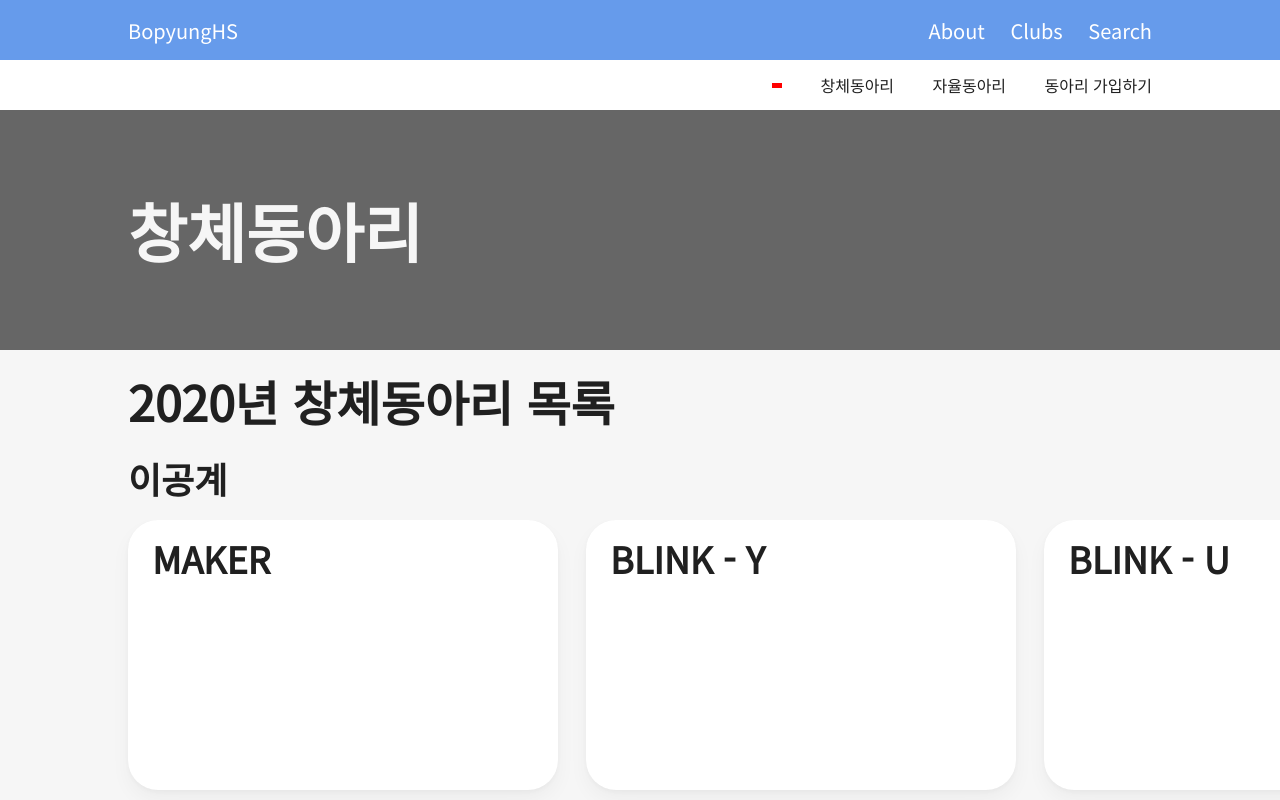
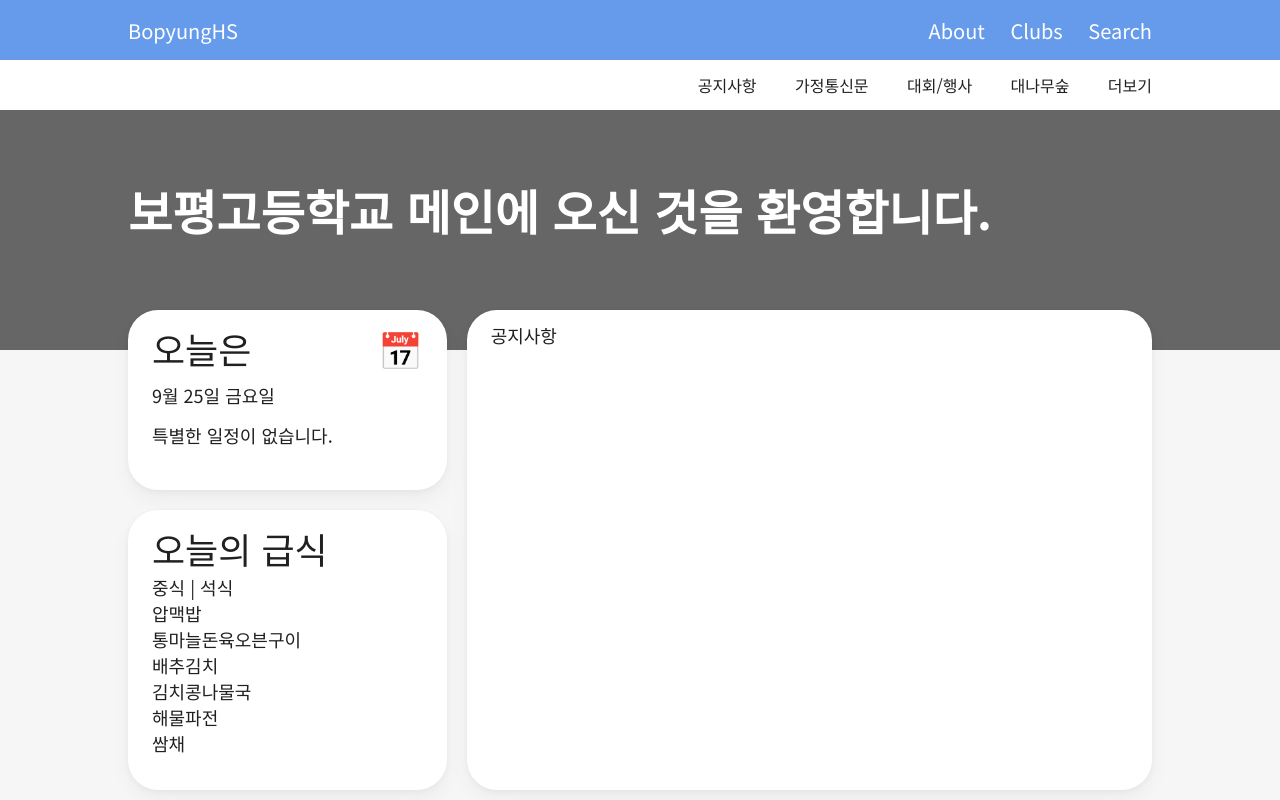
Before and after one commit to boltlessengineer/bphs_web, a React (Create React App) app: page /#/ in a window 1280 px wide. Before the commit this address led to /#/club/join. Shown: the top 800 px of the page. Built offline with nearby package versions, Linux system fonts and the light colour scheme.

Commit message:
[UPDATE] sticky subHeader 완성

```diff
--- a/src/Components/Header.js
+++ b/src/Components/Header.js
@@ -3,7 +3,7 @@ import { Link, withRouter } from "react-router-dom";
 import styled from "styled-components";
 import SubHeader from "Components/SubHeader";
 
-const MainHeader = styled.ul`
+const MainHeader = styled.header`
   height: 60px;
   padding: 0 10vw;
   width: 100%;
@@ -18,7 +18,7 @@ const MainNav = styled.div`
   gap: 2vw;
 `;
 
-const Item = styled.li`
+const Item = styled.div`
   font-size: 20px;
   font-weight: 400;
   color: white;
@@ -27,7 +27,7 @@ const Item = styled.li`
 const SLink = styled(Link)``;
 
 const Header = ({ location: { pathname } }) => (
-  <header>
+  <>
     <MainHeader>
       <Item>
         <SLink to="/">BopyungHS</SLink>
@@ -45,7 +45,7 @@ const Header = ({ location: { pathname } }) => (
       </MainNav>
     </MainHeader>
     <SubHeader />
-  </header>
+  </>
 );
 
 export default withRouter(Header);
--- a/src/Components/SubHeader.js
+++ b/src/Components/SubHeader.js
@@ -11,17 +11,18 @@ const headerDic = {
     { name: "더보기", path: "" },
   ],
   club: [
-    { name: "창체동아리", path: "creative" },
-    { name: "자율동아리", path: "freestanding" },
-    { name: "동아리 가입하기", path: "join" },
+    { name: "창체동아리", path: "/club/creative" },
+    { name: "자율동아리", path: "/club/freestanding" },
+    { name: "동아리 가입하기", path: "/club/join" },
   ],
 };
 
-const Header = styled.ul`
+const Header = styled.header`
   position: sticky;
   position: --webkit-sticky;
   top: 0;
-  padding: 0 10vw;
+  padding-left: 10vw;
+  padding-right: 10vw;
   display: flex;
   align-items: center;
   justify-content: flex-end;
@@ -29,10 +30,11 @@ const Header = styled.ul`
   background-color: #ffffff;
   ${(props) => (props.children ? `height: auto;` : `height: 0;`)}
   transition: max-height 0.15s ease-out;
-  overflow: hidden;
+  z-index: 9999;
+  /* overflow: hidden; */
 `;
 
-const Item = styled.li`
+const Item = styled.div`
   height: 50px;
   font-size: 16px;
   font-weight: 400;
@@ -49,15 +51,6 @@ const More = styled.a`
 
 const SubHeader = ({ location: { pathname } }) => (
   <Header>
-    <div
-      style={{
-        position: "sticky",
-        width: "10px",
-        height: "5px",
-        background: "red",
-        top: 0,
-      }}
-    />
     {headerDic[pathname.split("/")[1] || "main"] &&
       headerDic[pathname.split("/")[1] || "main"].map((item) => (
         <Item>
```
